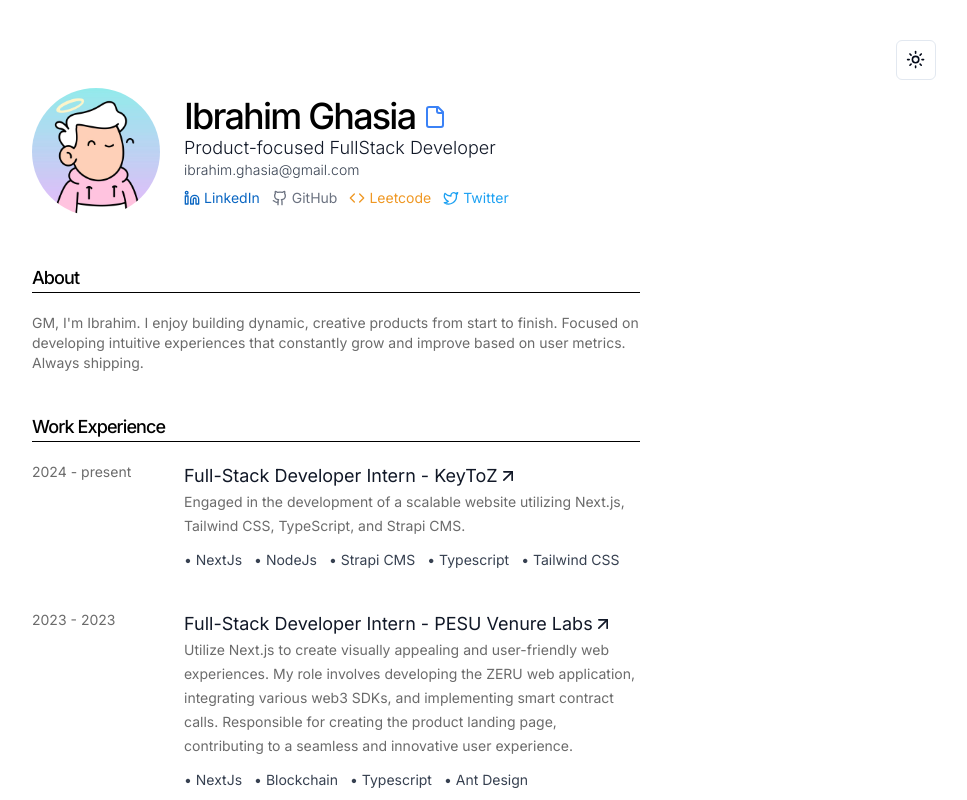
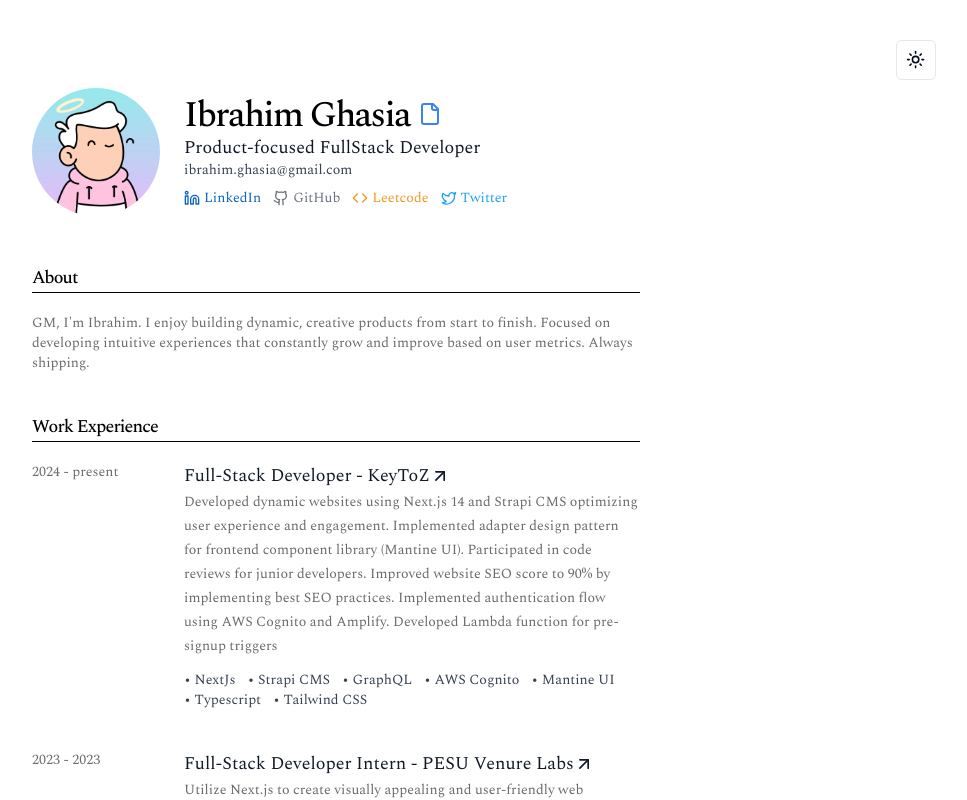
Before and after one commit to IbrahimGhasia/Portfolio-V2, a Next.js app: page / in a window 1280 px wide. Shown: the top 800 px of the page, without its empty margins (304-1271 px from the left). Built offline with nearby package versions, Linux system fonts and the light colour scheme.

Commit message:
added experience

```diff
--- a/src/app/layout.tsx
+++ b/src/app/layout.tsx
@@ -1,15 +1,18 @@
 import type { Metadata } from "next";
-import { Inter } from "next/font/google";
+import { Spectral } from "next/font/google";
 import "./globals.css";
 import { cn } from "@/lib/utils";
 import { Analytics } from "@vercel/analytics/react";
 import { ThemeProvider } from "@/components/theme-provider";
 
-const inter = Inter({ subsets: ["latin"] });
+const spectral = Spectral({
+  weight: ["200", "300", "400", "500", "600", "700", "800"],
+  subsets: ["vietnamese"],
+});
 
 export const metadata: Metadata = {
   title: "Ibrahim Ghasia",
-	description: "Generated by create next app",
+  description: "Ibrahim Ghasia Portfolio",
 };
 
 export default function RootLayout({
@@ -22,7 +25,7 @@ export default function RootLayout({
       <head>
         <link rel="icon" href="/img/favicon.ico" sizes="any" />
       </head>
-			<body className={cn("bg-white dark:bg-black", inter.className)}>
+      <body className={cn("bg-white dark:bg-black", spectral.className)}>
         <ThemeProvider
           attribute="class"
           defaultTheme="class"
--- a/src/constants/Experince.ts
+++ b/src/constants/Experince.ts
@@ -2,11 +2,11 @@ export const experience = [
 	{
 		startDate: "2024",
 		endDate: "present",
-		title: "Full-Stack Developer Intern - KeyToZ",
+		title: "Full-Stack Developer - KeyToZ",
 		description:
-			"Engaged in the development of a scalable website utilizing Next.js, Tailwind CSS, TypeScript, and Strapi CMS.",
+			"Developed dynamic websites using Next.js 14 and Strapi CMS optimizing user experience and engagement. Implemented adapter design pattern for frontend component library (Mantine UI). Participated in code reviews for junior developers. Improved website SEO score to 90% by implementing best SEO practices. Implemented authentication flow using AWS Cognito and Amplify. Developed Lambda function for pre-signup triggers",
 		link: "https://bharattechlabs.com/",
-		skils: ["NextJs", "NodeJs", "Strapi CMS", "Typescript", "Tailwind CSS"],
+		skils: ["NextJs", "Strapi CMS", "GraphQL", "AWS Cognito", "Mantine UI", "Typescript", "Tailwind CSS"],
 	},
 	{
 		startDate: "2023",
```
Lines whose indentation alone changed are shown as unchanged.
